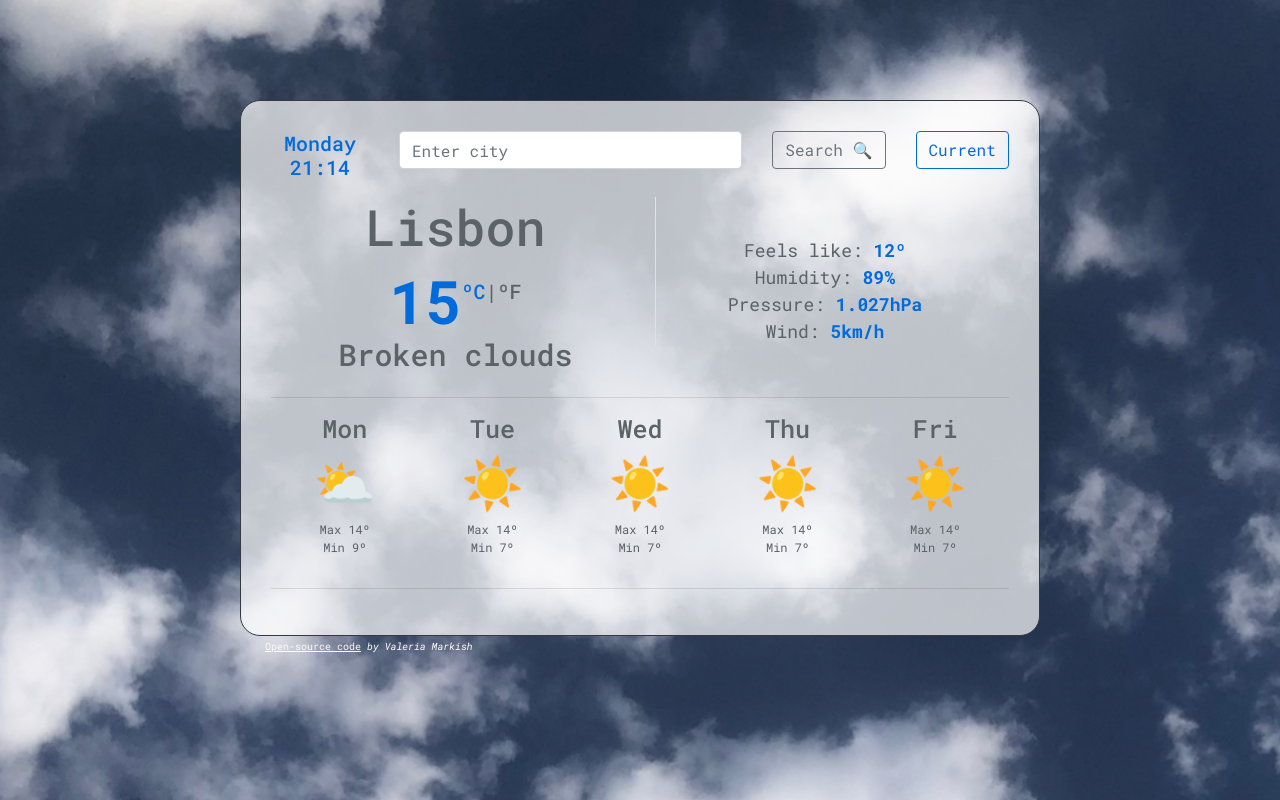
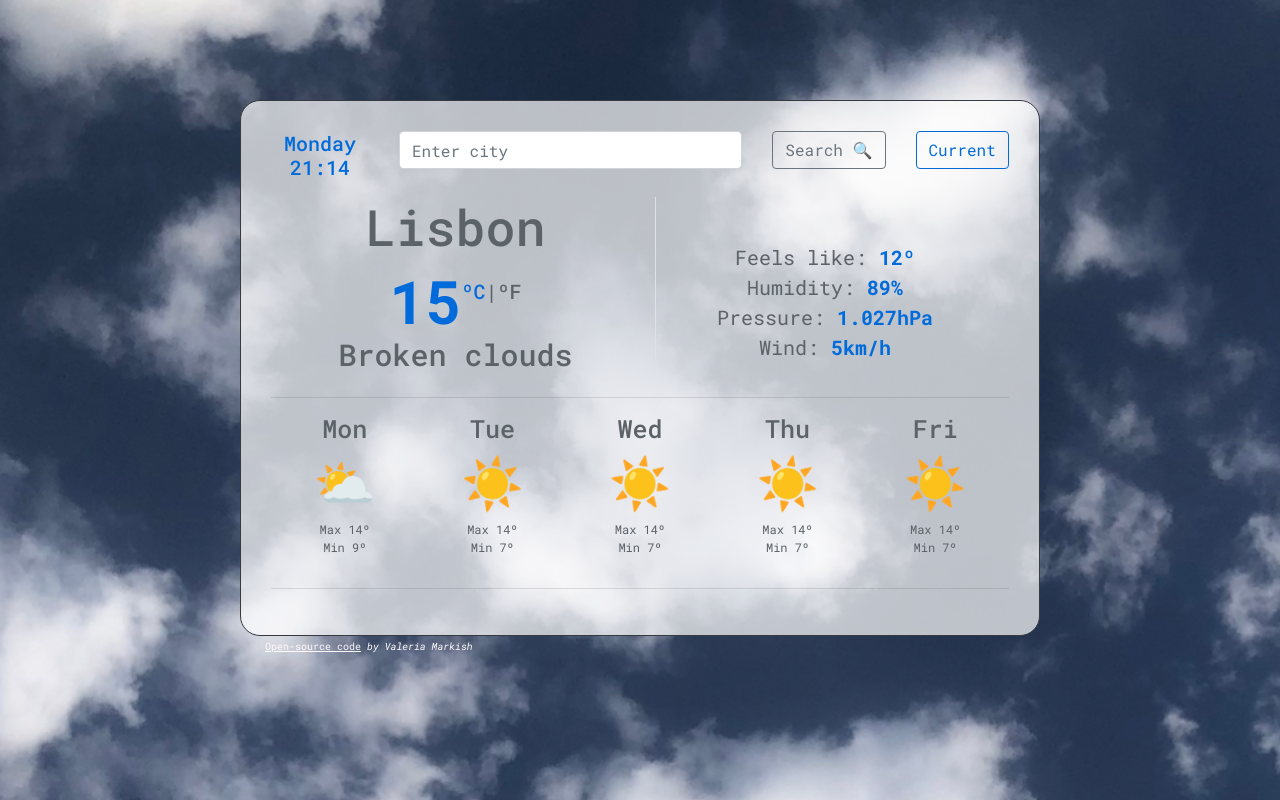
Before and after one commit to valeria-markish/weather-project, a plain HTML site: page index.html in a window 1280 px wide. Drawn offline with nearby package versions, Linux system fonts and the light colour scheme.

Commit message:
Fix data size

```diff
--- a/src/styles.css
+++ b/src/styles.css
@@ -87,9 +87,9 @@ footer a:hover {
   color: #5b6268;
 }
 .data {
-  font-size: 18px;
+  font-size: 20px;
   border-left: 1.5px solid #dee2e6 !important;
-  padding-top: 40px;
+  padding-top: 45px;
 }
 .day h1 {
   font-size: 25px;
```
